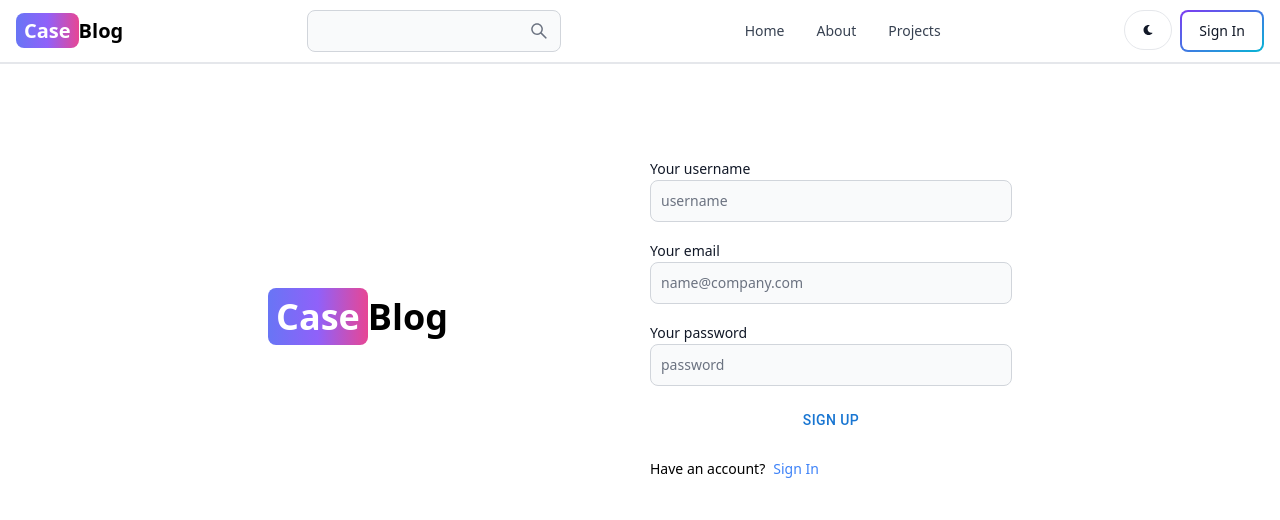
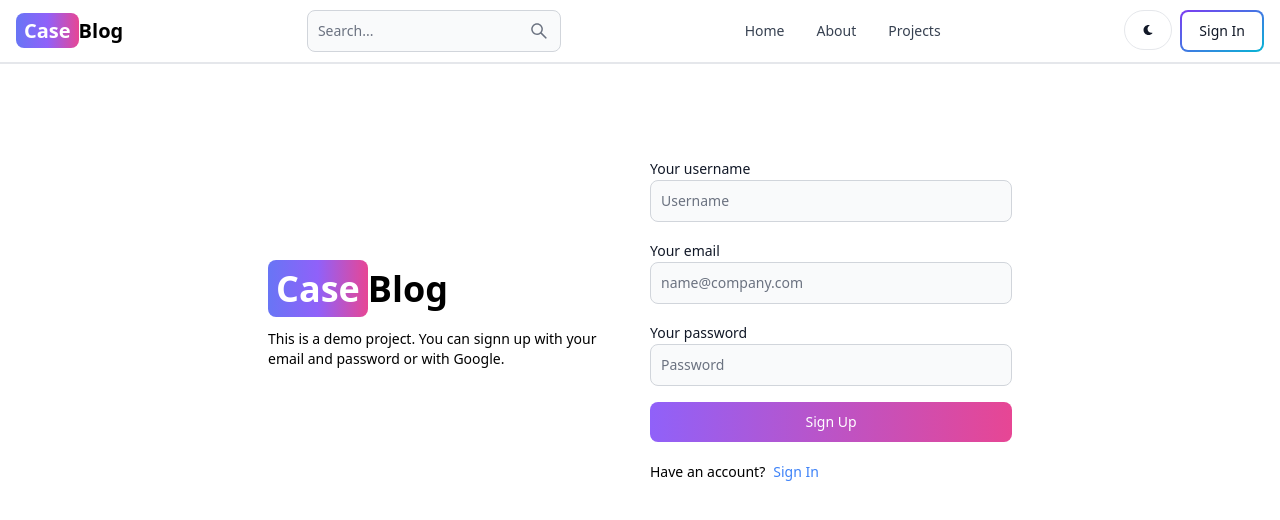
Before and after one commit to NickJV12/mern-blog, a React (Vite) app in the folder client/: page /sign-up in a window 1280 px wide. Shown: the top 520 px of the page. Built offline with nearby package versions, Linux system fonts and the light colour scheme.

Commit message:
create sign up page ui

```diff
--- a/client/package.json
+++ b/client/package.json
@@ -12,7 +12,7 @@
   "dependencies": {
     "@mui/material": "^5.15.14",
     "flowbite": "^2.3.0",
-    "flowbite-react": "^0.7.3",
+    "flowbite-react": "^0.7.5",
     "react": "^18.2.0",
     "react-dom": "^18.2.0",
     "react-icons": "^5.0.1",
--- a/client/src/components/Header.jsx
+++ b/client/src/components/Header.jsx
@@ -7,8 +7,10 @@ export default function Header() {
     const path = useLocation().pathname;
   return (
     <Navbar className='border-b-2'>
-        <Link to="/" className='self-center whitespace-nowrap text-sm
-        sm:text-xl font-semibold dark:text-white'>
+        <Link
+          to="/"
+          className='self-center whitespace-nowrap text-sm
+          sm:text-xl font-semibold dark:text-white'>
             <span className='px-2 py-1 bg-gradient-to-r from-indigo-500
             via-purple-500 to-pink-500 rounded-lg text-white'>Case</span>
             Blog
@@ -16,12 +18,12 @@ export default function Header() {
         <form>
             <TextInput
                 type='text'
-                placeholders='Search...'
+                placeholder='Search...'
                 rightIcon={AiOutlineSearch}
                 className='hidden lg:inline'
             />
         </form>
-        <Button className='w=12 h-10 lg:hidden' color='gray' pill>
+        <Button className='w-12 h-10 lg:hidden' color='gray' pill>
           <AiOutlineSearch />
         </Button>
         <div className="flex gap-2 md:order-2">
--- a/client/src/pages/Signup.jsx
+++ b/client/src/pages/Signup.jsx
@@ -1,45 +1,43 @@
-import {Label, TextInput } from 'flowbite-react';
-import {Link} from 'react-router-dom';
-import Button from '@mui/material/Button';
+import { Link } from 'react-router-dom';
+import { Button, Label, TextInput } from 'flowbite-react';
 
-
-export default function Signup() {
+export default function SignUp() {
   return (
     <div className='min-h-screen mt-20'>
       <div className='flex p-3 max-w-3xl mx-auto flex-col md:flex-row md:items-center gap-5'>
         {/* left */}
           <div className='flex-1'>
-        <Link
-          to="/"
-          className='font-bold dark:text-white text-4xl'>
-
+          <Link to="/" className='font-bold dark:text-white text-4xl'>
             <span className='px-2 py-1 bg-gradient-to-r from-indigo-500
-          via-purple-500 to-pink-500 rounded-lg text-white'>
-          Case
-          </span>
+            via-purple-500 to-pink-500 rounded-lg text-white'>Case</span>
             Blog
         </Link>
+        <p className='text-sm mt-5'>This is a demo project. You can signn up with your email and password
+           or with Google.</p>
           </div>
-        {/* right */}
+          {/* right */ }
+
           <div className='flex-1'>
             <form className='flex flex-col gap-4'>
               <div>
-              <Label value ='Your username'/>
-              <TextInput type='text' placeholder='username' id='username' />
+                <Label value='Your username' />
+                <TextInput type='text' placeholder='Username' id='username' />
               </div>
               <div>
-              <Label value ='Your email'/>
+                <Label value='Your email' />
                 <TextInput type='text' placeholder='name@company.com' id='email' />
               </div>
               <div>
-              <Label value ='Your password'/>
-              <TextInput type='text' placeholder='password' id='password' />
+                <Label value='Your password' />
+                <TextInput type='text' placeholder='Password' id='password' />
               </div>
-            <Button gradientDuoTone='purpleToPink' type='submit' >Sign Up</Button>
+              <Button gradientDuoTone='purpleToPink' type='submit'>
+                Sign Up
+                </Button>
             </form>
-          <div className="flex gap-2 text-sm mt-5">
+            <div className='flex gap-2 text-sm mt-5'>
               <span>Have an account?</span>
-            <Link to='sign-in' className='text-blue-500'>
+              <Link to='/sign-in' className='text-blue-500'>
                 Sign In
               </Link>
             </div>
```
Also changed, not shown: 1 other file (tests, documents, lock files or other folders). Lines whose indentation alone changed are shown as unchanged.
